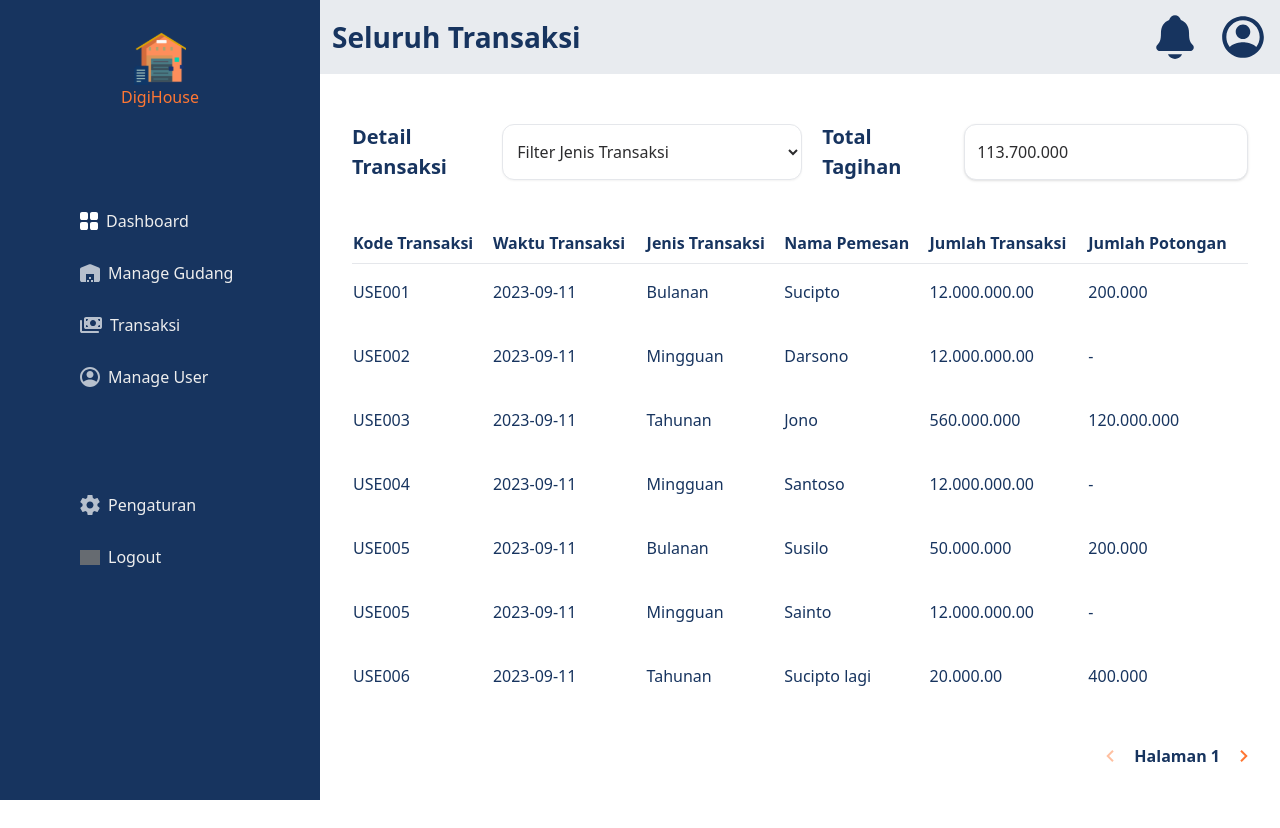
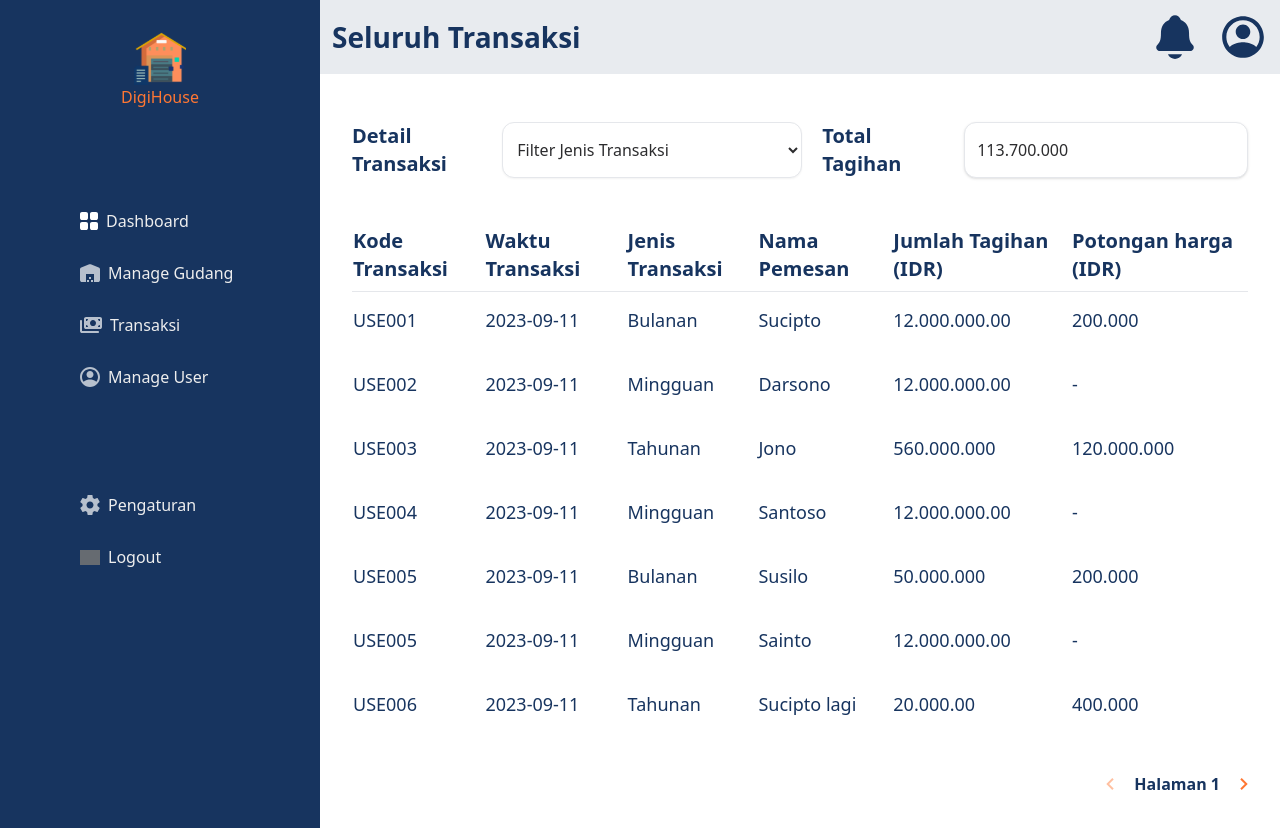
Before and after one commit to Capstone-Tim-12/warehouse-managament-system-fe, a React (Vite) app: page /admin/all-transactions in a window 1280 px wide. Before the commit the page ends 800 px from the top, so only its background shows below. Built offline with nearby package versions, Linux system fonts and the light colour scheme; grey boxes are pictures that could not be loaded.

Commit message:
update: font size thead and tbody

```diff
--- a/src/components/admin-transactions/TransactionList.jsx
+++ b/src/components/admin-transactions/TransactionList.jsx
@@ -63,14 +63,14 @@ const TransactionList = () => {
   ];
   return (
     <div>
-      <div className="flex flex-col justify-between items-start md:items-center sm:items-center sm:flex-row md:flex-row md:gap-x-5 sm:gap-x-5 my-4 lg:p-8">
+      <div className="flex flex-col justify-between items-start md:items-center sm:items-center sm:flex-row md:flex-row md:gap-x-5 gap-5 my-4 p-8">
         <div className="flex items-center gap-x-4">
-          <h2 className="text-[20px] font-bold text-cloud-burst-500">
+          <h2 className="text-sm md:text-lg lg:text-[20px] font-bold text-cloud-burst-500">
             Detail Transaksi
           </h2>
           <div>
             <select
-              className="w-[300px] h-[56px] p-2.5 font text-[#2C2C2E] bg-white border rounded-xl shadow-sm outline-none"
+              className="w-[200px] lg:w-[300px] h-[56px] p-2.5 font text-[#2C2C2E] bg-white border rounded-xl shadow-sm outline-none"
               value=""
             >
               <option value="" disabled hidden>
@@ -82,12 +82,12 @@ const TransactionList = () => {
             </select>
           </div>
         </div>
-        <div className="flex items-center gap-x-4 ">
-          <h2 className="text-[20px] font-bold text-cloud-burst-500">
+        <div className="flex items-center gap-x-8 md:gap-x-4 ">
+          <h2 className="text-sm md:text-lg lg:text-[20px] font-bold text-cloud-burst-500">
             Total Tagihan
           </h2>
           <input
-            className="shadow appearance-none border rounded-xl w-[300px] h-[56px] py-2 px-3  font text-[#2C2C2E] leading-tight focus:outline-none focus:shadow-outline placeholder:text-[#2C2C2E]"
+            className="shadow appearance-none border rounded-xl w-[200px] lg:w-[300px] h-[56px] py-2 px-3  font text-[#2C2C2E] leading-tight focus:outline-none focus:shadow-outline placeholder:text-[#2C2C2E]"
             id="username"
             type="text"
             placeholder="113.700.000"
@@ -95,19 +95,19 @@ const TransactionList = () => {
         </div>
       </div>
 
-      <div className="overflow-hidden px-8">
+      <div className="px-4 md:px-8">
         <table className="w-full">
           <thead>
-            <tr className="text-cloud-burst-500 border-b text-left">
+            <tr className="text-cloud-burst-500 border-b text-left text-xs md:text-xl">
               <th className="pb-2">Kode Transaksi </th>
               <th className="pb-2">Waktu Transaksi</th>
               <th className="pb-2">Jenis Transaksi</th>
               <th className="pb-2">Nama Pemesan</th>
-              <th className="pb-2">Jumlah Transaksi</th>
-              <th className="pb-2">Jumlah Potongan</th>
+              <th className="pb-2">Jumlah Tagihan (IDR)</th>
+              <th className="pb-2">Potongan harga (IDR)</th>
             </tr>
           </thead>
-          <tbody className="w-full">
+          <tbody className="w-full text-xs md:text-lg">
             {dataTransactions.map((item) => (
               <tr className="h-16 text-cloud-burst-500">
                 <td className="pb-2">{item?.id}</td>
```
